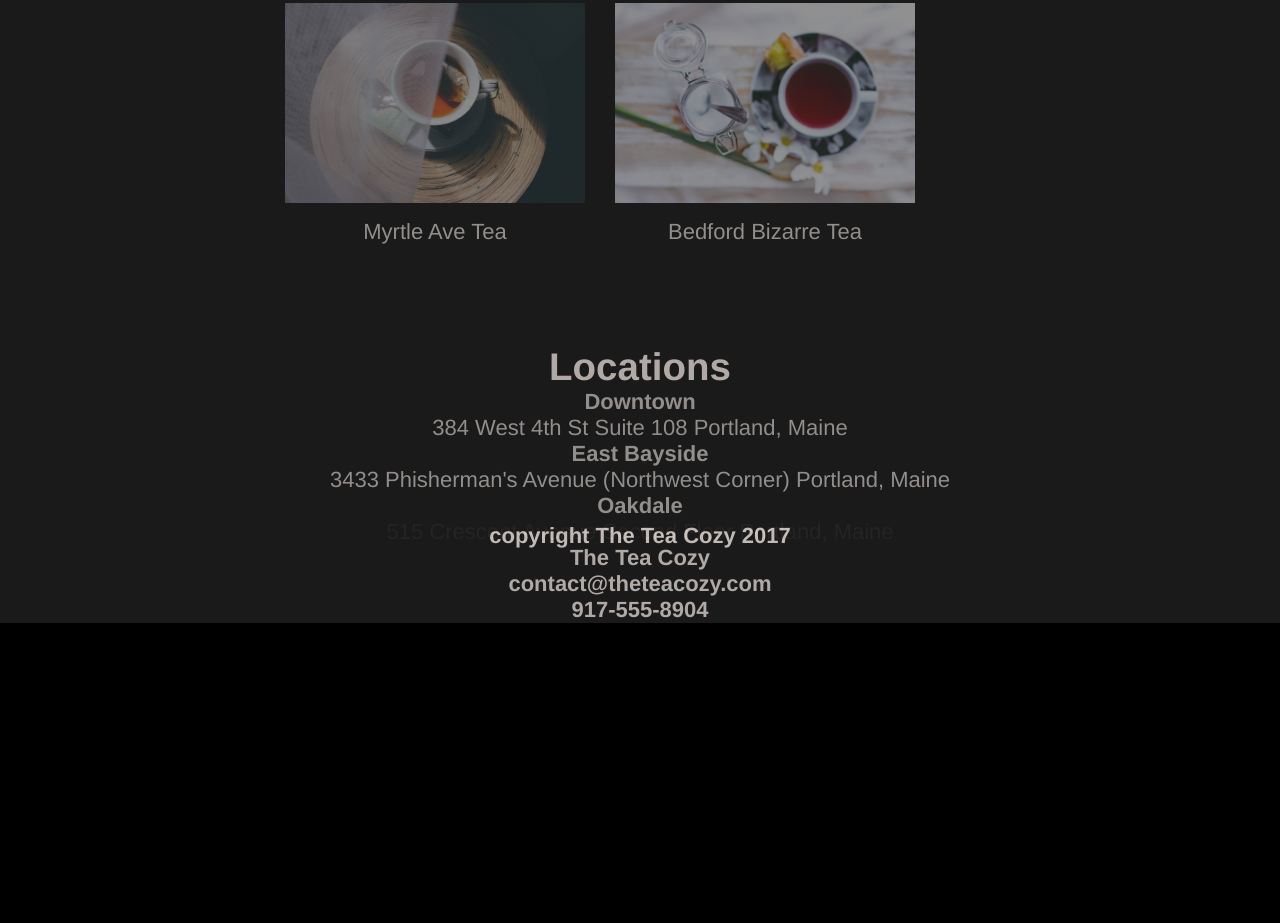
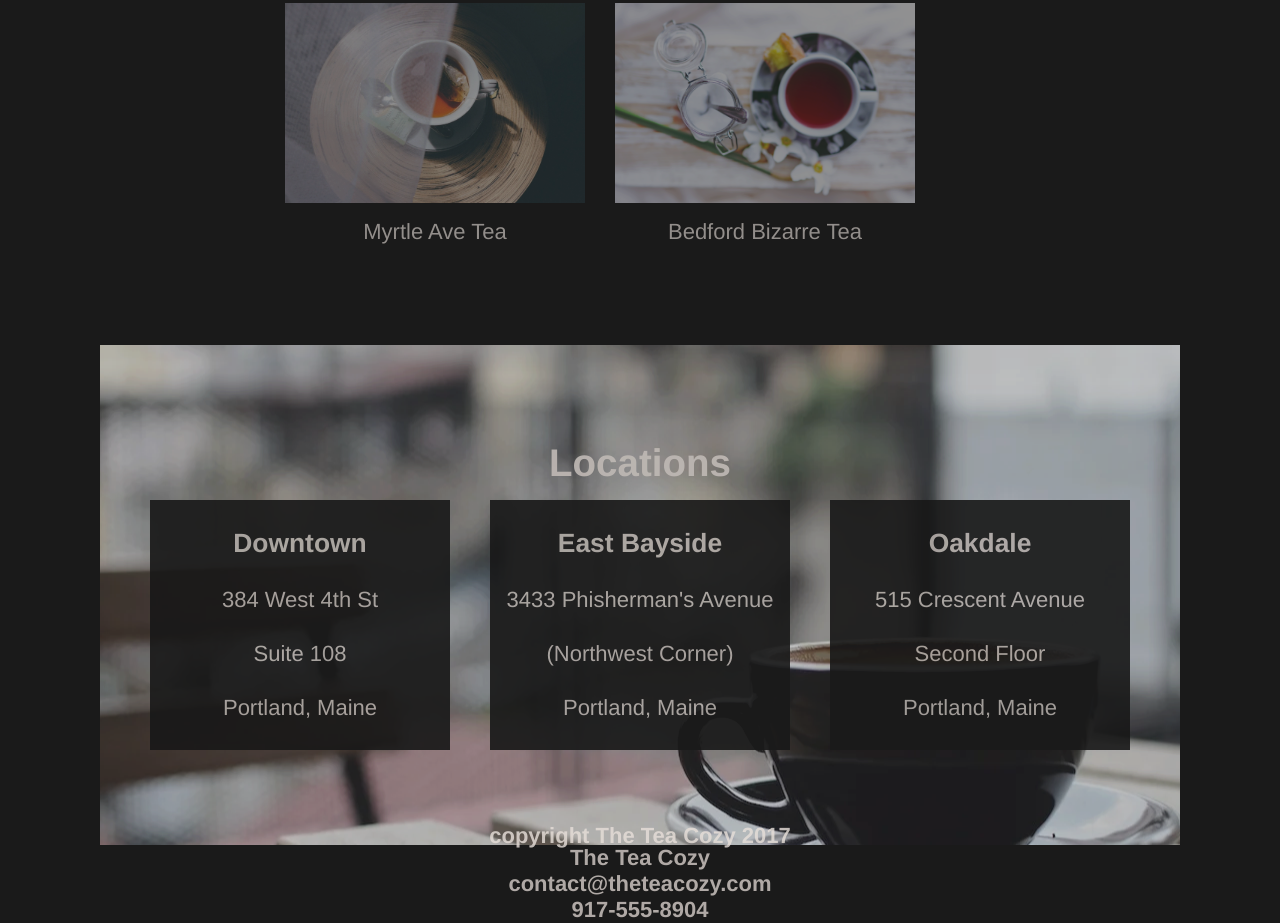
Before and after one commit to LaiDev/CodecademyTeaCozyProject, a plain HTML site: page index.html in a window 1280 px wide. Shown: the part 1289-2212 px from the top of the page. Before the commit the page ends 1912 px from the top, so only its background shows below. Drawn offline with Linux system fonts and the light colour scheme.

Commit message:
ADD Styling to Locations Section

```diff
--- a/style.css
+++ b/style.css
@@ -4,7 +4,7 @@
     font-family: "Helvetica";
     font-size: 22px;
     color: seashell;
-    background-color: black;
+
     opacity: 0.9;
     text-align: center;
 }
@@ -19,6 +19,7 @@ body
     margin: auto;
 
     width: 1080px;
+    background-color: black;
 }
 
 header
@@ -40,6 +41,7 @@ nav {
 
    width: 1080px;
    padding: 0 10px;
+   background-color: black;
 
 
 }
@@ -80,6 +82,8 @@ main {
 {
     width: 1200px;
     padding: 30px;
+   background-color: black;
+
 }
 
 .missionStatement h2
@@ -114,3 +118,47 @@ main {
     height: 200px;
     margin-bottom: 10px;
 }
+
+#locations
+{
+    height: 500px;
+    background-image: url("./img/img-locations-background.webp");
+    background-position: center;
+    background-repeat: no-repeat;
+
+    display: flex;
+    flex-direction: column;
+    align-items: center;
+    justify-content: center;
+
+}
+
+.locations
+{
+    margin-top: 15px;
+    display: flex;
+    align-items: center;
+    justify-content: center;
+
+    height: 50%;
+    width: 100%;
+    gap: 40px;
+}
+
+h3{
+    font-size: 1.2rem;
+}
+
+.locations .container
+{
+    width: 300px;
+    height: 100%;
+
+    display: flex;
+    flex-direction: column;
+    align-items: center;
+    justify-content: space-evenly;
+    opacity: 1;
+
+    background-color: black;
+}
```
